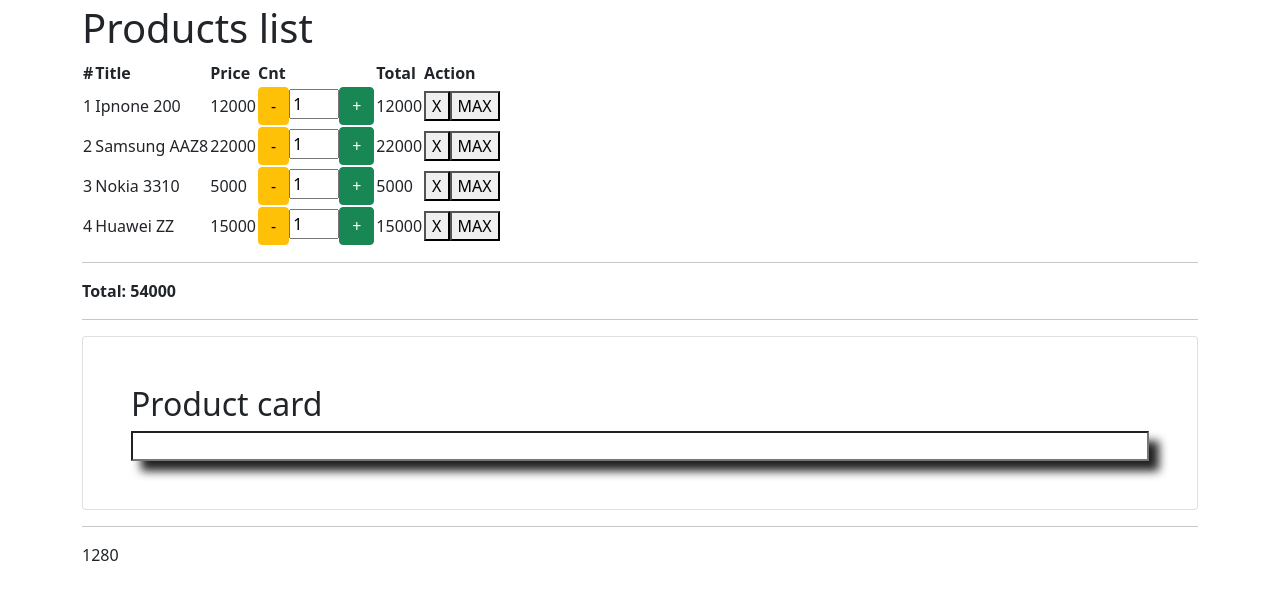
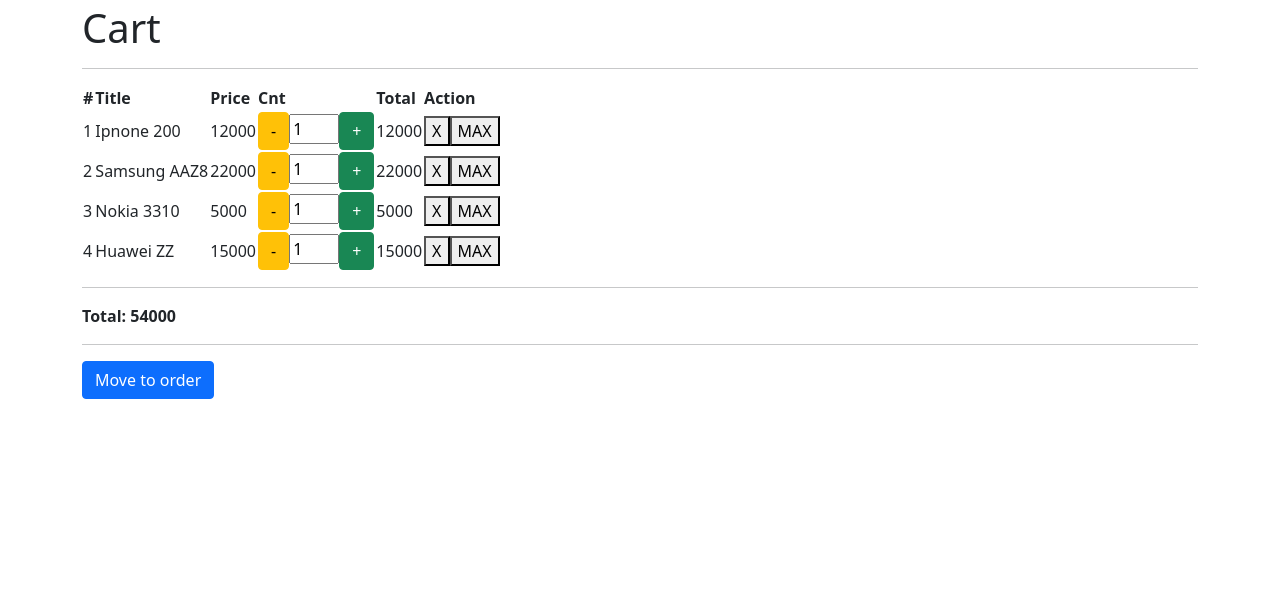
Before and after one commit to alexkid2001/react-self-development, a React app: page / in a window 1280 px wide. Shown: the top 600 px of the page. Built offline with nearby package versions, Linux system fonts and the light colour scheme.

Commit message:
form Order

```diff
--- a/package.json
+++ b/package.json
@@ -26,7 +26,7 @@
     "bootstrap": "^5.1.3",
     "prop-types": "^15.8.1",
     "react": "^17.0.2",
-    "react-bootstrap": "^2.1.2",
+    "react-bootstrap": "^2.5.0",
     "react-dom": "^17.0.2"
   }
 }
--- a/src/App.js
+++ b/src/App.js
@@ -1,20 +1,23 @@
 import React, { useEffect, useState, useMemo } from 'react'
 
-import useWindowSize from './hooks/useWindowSize';
-
-import MinMax from './MinMax';
-import ProductCard from './ProductCard';
-import Modal from './Modal'
+import Cart from './Cart'
+import Order from './Order'
+import Result from './Result'
+import SettingsContext from "./context/settings";
+import Settings from "./context/settings";
 
 export default function(){
-	let { width } = useWindowSize();
-	const [ products, setProducts ] = useState(productsStub());
-	const [showDetails, setShowDetails] = useState(false)
+	const [settings, setSettings] = useState({lang: 'ru', theme: 'light'})
+
+	const [page, setPage] = useState('cart')
+	const moveToCart = () => setPage('cart')
+	const moveToOrder = () => setPage('order')
+	const moveToResult = () => setPage('result')
+
+	let [ products, setProducts ] = useState(productsStub());
 	let total = products.reduce((sum, pr) => sum + pr.price * pr.cnt, 0);
 
-	// let total = useMemo(() => products.reduce((sum, pr) => sum + pr.price * pr.cnt, 0), [products]);
-
-	let setCnt = (id, cnt) => {
+	let setProductCnt = (id, cnt) => {
 		setProducts(products.map(pr => pr.id != id ? pr : ({ ...pr, cnt })));
 	}
 
@@ -22,49 +25,61 @@
 		setProducts(products.filter(el => el.id !== id));
 	}
 
-	return( <div className="container mt-1">
-		<h1>Products list</h1>
-		<table>
-			<tbody>
-				<tr>
-					<th>#</th>
-					<th>Title</th>
-					<th>Price</th>
-					<th>Cnt</th>
-					<th>Total</th>
-					<th>Action</th>
-				</tr>
-				{ products.map((pr, i) => (
-					<tr key={pr.id}>
-						<td>{ i + 1 }</td>
-						<td>{ pr.title }</td>
-						<td>{ pr.price }</td>
-						<td>
-							<MinMax min={1} max={pr.rest} current={pr.cnt} onChange={cnt => setCnt(pr.id, cnt)} />
-						</td>
-						<td>{ pr.price * pr.cnt }</td>
-						<td>
-							<button type="button" onClick={() => removeProduct(pr.id)}>X</button>
-							<button type="button" onClick={() => setCnt(pr.id, pr.rest)}>MAX</button>
-						</td>
-					</tr>
-				)) }
-			</tbody>
-		</table>
-		<hr/>
-		<strong onClick={() => setShowDetails(true)}>Total: { total }</strong>
-		<Modal
-				showed={showDetails}
-				title={`${products.length} goods in your order`}
-				onClose={() => setShowDetails(false)}
-		/>
-		<hr/>
-		<ProductCard/>
-		<hr/>
-		<footer>
-			{ width }
-		</footer>
-	</div>)
+	const [orderForm, setOrderForm] = useState([
+		{
+			name: 'name',
+			label: 'Name',
+			value: '',
+			regexp: '/a-zA-Z/g',
+			warning: 'Name is not correct'
+		},
+		{
+			name: 'email',
+			label: 'Email',
+			value: '',
+			regexp: '/a-zA-Z/g',
+			warning: 'Email is not valid'
+		},
+		{
+			name: 'phone',
+			label: 'Phone',
+			value: '',
+			regexp: '/a-zA-Z/g',
+			warning: 'City is not valid'
+		},
+	])
+
+	const orderFormUpdate = (name, value) => {
+		setOrderForm(orderForm.map(field => {
+					if (field.name !== name) return field
+					return {...field, value}
+				}
+			)
+		)
+	}
+
+	return <SettingsContext.Provider value={settings}>
+	<div className="container mt-1">
+		{ page === 'cart' &&
+				<Cart
+				 onNext={moveToOrder}
+				 products={products}
+				 onChange={setProductCnt}
+				 onRemove={removeProduct}
+
+				/> }
+		{ page === 'order' &&
+				<Order
+						onNext={moveToResult}
+						onPrev={moveToCart}
+						onChange={orderFormUpdate}
+						orderData={orderForm}
+				/> }
+		{ page === 'result' &&
+				<Result products={products} />
+		}
+	</div>
+	</SettingsContext.Provider>
 }
 
 function productsStub(){
--- /dev/null
+++ b/src/Cart.js
@@ -0,0 +1,43 @@
+import React from "react";
+import MinMax from "./MinMax";
+
+export default function({ onNext, products, onChange, onRemove }) {
+
+  let total = products.reduce((sum, pr) => sum + pr.price * pr.cnt, 0);
+
+  return <div>
+    <h1>Cart</h1>
+    <hr/>
+    <table>
+      <tbody>
+      <tr>
+        <th>#</th>
+        <th>Title</th>
+        <th>Price</th>
+        <th>Cnt</th>
+        <th>Total</th>
+        <th>Action</th>
+      </tr>
+      { products.map((pr, i) => (
+          <tr key={pr.id}>
+            <td>{ i + 1 }</td>
+            <td>{ pr.title }</td>
+            <td>{ pr.price }</td>
+            <td>
+              <MinMax min={1} max={pr.rest} current={pr.cnt} onChange={cnt => onChange (pr.id, cnt)} />
+            </td>
+            <td>{ pr.price * pr.cnt }</td>
+            <td>
+              <button type="button" onClick={() => onRemove(pr.id)}>X</button>
+              <button type="button" onClick={() => onChange(pr.id, pr.rest)}>MAX</button>
+            </td>
+          </tr>
+      )) }
+      </tbody>
+    </table>
+    <hr/>
+    <strong>Total: { total }</strong>
+    <hr/>
+    <button type="Button" className="btn btn-primary" onClick={onNext}>Move to order</button>
+  </div>
+}
--- a/src/MinMax/index.js
+++ b/src/MinMax/index.js
@@ -1,12 +1,15 @@
-import React, { useRef, useEffect } from 'react'
+import React, { useRef, useEffect, useContext } from 'react'
 import propTypes from './props';
 
 import style from './style.module.css';
+import SettingsContext from "../context/settings";
 
 MinMaxLazy.propTypes = propTypes;
 
 function MinMaxLazy({ min = 1, max, current, onChange }){
 	let inp = useRef();
+	const settings = useContext(SettingsContext)
+	console.log(settings)
 
 	function onKeyPress(e){
 		if(e.key === 'Enter'){
--- /dev/null
+++ b/src/Order.js
@@ -0,0 +1,31 @@
+import React from "react";
+
+export default function({ orderData ,onNext, onPrev, onChange }) {
+  return <div>
+    <h1>Input Data</h1>
+    <hr/>
+    <form>
+      {orderData.map(i => {
+        return (
+          <div className="mb-3" key={i.name}>
+            <label htmlFor={i.name} className="form-label">{i.label}</label>
+            <input
+                type="text"
+                className="form-control"
+                value={i.value}
+                id={i.name}
+                name={i.name}
+                onChange={e => onChange(i.name, e.target.value)}
+            />
+            <div className="invalid-feedback">
+              {i.warning}
+            </div>
+          </div>)
+        })
+      }
+
+    </form>
+    <button type="button" className="btn btn-primary" onClick={onNext}>Move to result</button>
+    <button type="button" className="btn btn-secondary" onClick={onPrev}>Move to prev</button>
+  </div>
+}
--- /dev/null
+++ b/src/Result.js
@@ -0,0 +1,8 @@
+import React from "react";
+
+export default function() {
+  return <div>
+    <h1>Result screen</h1>
+    <hr/>
+  </div>
+}
--- /dev/null
+++ b/src/context/settings.js
@@ -0,0 +1,3 @@
+import {createContext} from "react";
+
+export default createContext();
```
Also changed, not shown: 1 other file (tests, documents, lock files or other folders).
